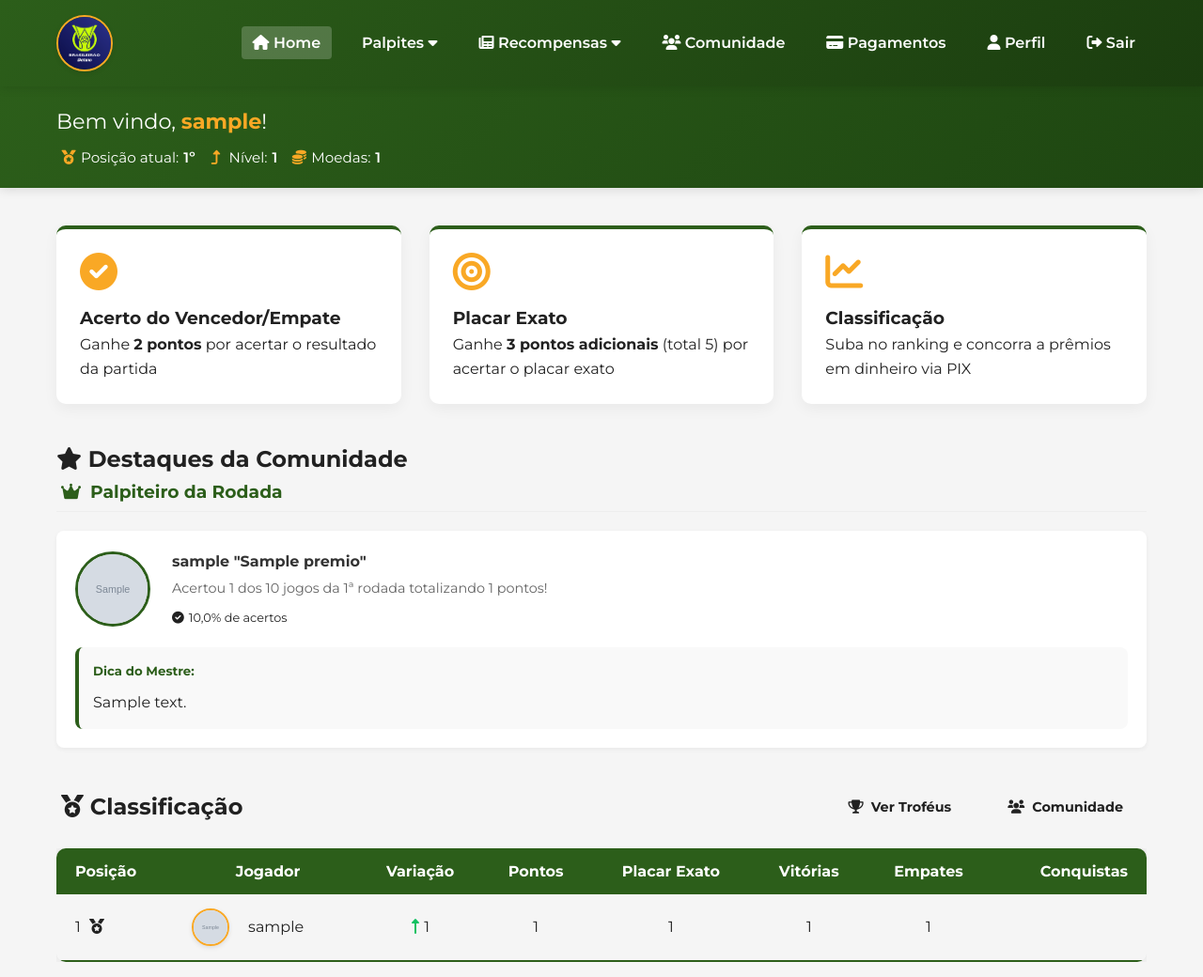
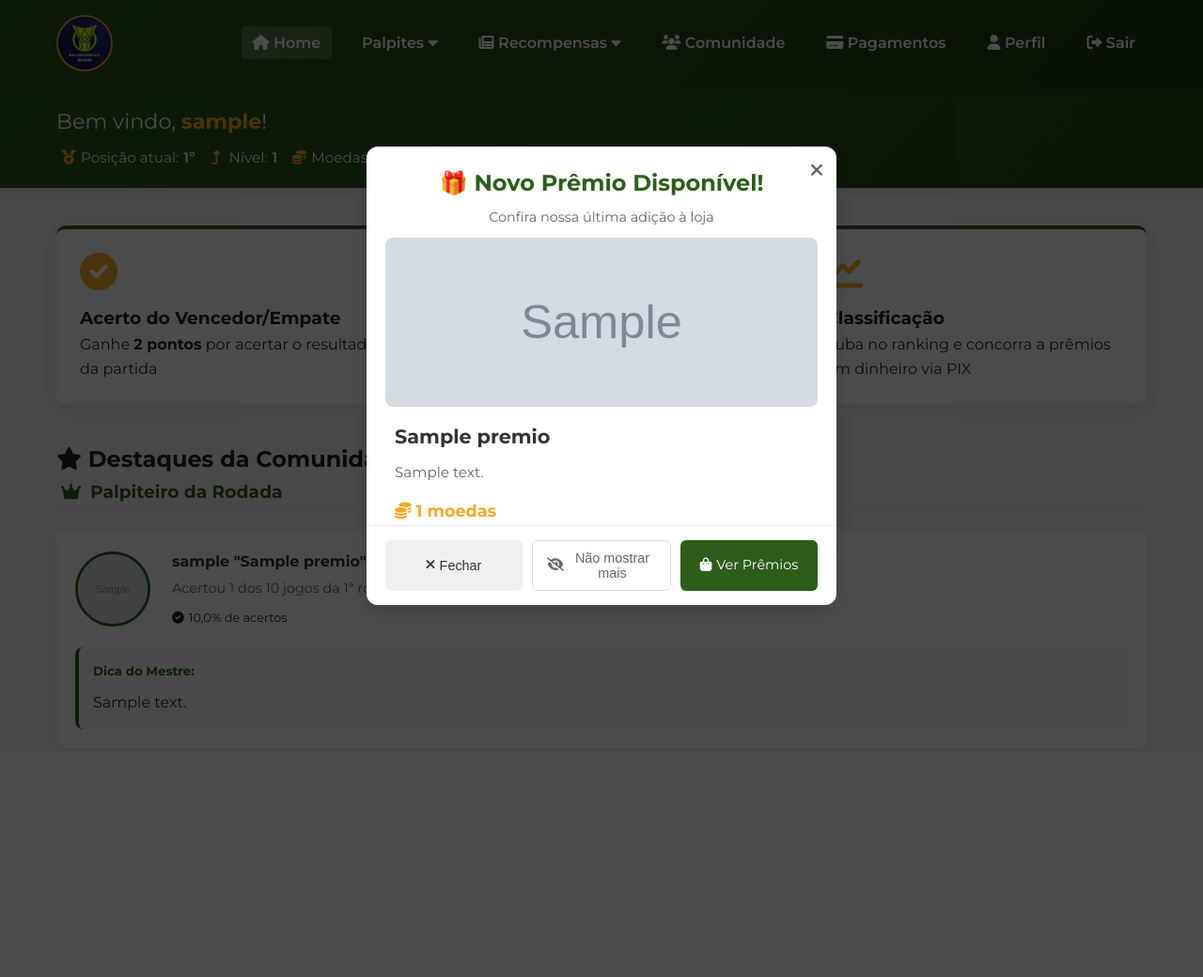
Before and after one commit to hiagospencer/bolao_virtual-2.0, a Django app: page / in a window 1280 px wide. Shown: the top 1040 px of the page at 94% size. After the commit the page ends 776 px from the top, so only its background shows below. Run offline with Django 5.2, Linux system fonts and the light colour scheme; a user stored in the database is signed in; tables that the repository leaves empty hold one stand-in row (values such as "Sample post"); grey boxes marked "Sample" are stand-in pictures; some libraries are stand-ins or nearby versions.

Commit message:
Criando o popup de novos premios na home

```diff
--- a/core/views.py
+++ b/core/views.py
@@ -16,11 +16,13 @@ from .utils import calcular_total_pontos_rodadas_usuarios
 
 def homepage(request):
     usuario_logado = request.user
+    ultimo_premio = None
 
     usuarios_pagantes = UserProfile.objects.filter(pagamento=True).values_list('user_id', flat=True)
     destaque = DestaqueDaSemana.objects.order_by('-rodada').first()
     usuario = None
     if request.user.is_authenticated:
+        ultimo_premio = Premio.objects.filter(disponivel=True).order_by('-data_criacao').first()
         participante = UserProfile.objects.get(user=usuario_logado)
         participante.corrigir_nivel()
         verificar_conquistas(participante)
@@ -51,7 +53,7 @@ def homepage(request):
     if PontuacaoRodada.objects.all().exists():
         pontuacao_rodada = PontuacaoRodada.objects.filter(usuario=destaque.usuario).order_by('-rodada').first()
 
-    context = {'classificacao': classificacao, "premiacoes":premiacoes, "usuario": usuario, 'destaque': destaque, 'titulo_ativo_destaque': titulo_ativo_destaque,"pontuacao_rodada":pontuacao_rodada}
+    context = {'classificacao': classificacao, "premiacoes":premiacoes, "usuario": usuario, 'destaque': destaque, 'titulo_ativo_destaque': titulo_ativo_destaque,"pontuacao_rodada":pontuacao_rodada, 'ultimo_premio': ultimo_premio,}
     return render(request, 'index.html', context)
 
 @login_required
--- a/loja/models.py
+++ b/loja/models.py
@@ -35,6 +35,8 @@ class ItemLoja(models.Model):
         ('camiseta', 'Camiseta'),
         ('calcao', 'Calção'),
         ('basquete', 'Camisa de Basquete'),
+        ('acessorios', 'Acessórios'),
+        ('games', 'Games'),
     ]
 
     nome = models.CharField(max_length=100)
--- a/premios/views.py
+++ b/premios/views.py
@@ -50,11 +50,11 @@ def lista_premios(request):
         estoque=0
     ).exclude(
         id__in=PedidoPremio.objects.filter(usuario=request.user).values_list('premio_id', flat=True)
-    )
+    ).order_by('-data_criacao')
 
     # Aplicar filtro de categoria se existir
     if categoria_id and categoria_id != 'todos':
-        premios_disponiveis = premios_disponiveis.filter(categoria_id=categoria_id)
+        premios_disponiveis = premios_disponiveis.filter(categoria_id=categoria_id).order_by('-data_criacao')
 
 
     # Prêmios já adquiridos pelo usuário
--- /dev/null
+++ b/static/css/novo_premio_popup.css
@@ -0,0 +1,151 @@
+/* Namespace: np- (novo-premio) */
+.np-modal-overlay {
+  position: fixed;
+  top: 0;
+  left: 0;
+  right: 0;
+  bottom: 0;
+  background-color: rgba(0, 0, 0, 0.7);
+  display: flex;
+  justify-content: center;
+  align-items: center;
+  z-index: 9999;
+  opacity: 0;
+  visibility: hidden;
+  transition: all 0.3s ease;
+}
+
+.np-modal-overlay.np-active {
+  opacity: 1;
+  visibility: visible;
+}
+
+.np-modal-container {
+  background-color: white;
+  border-radius: 12px;
+  width: 90%;
+  max-width: 500px;
+  position: relative;
+  box-shadow: 0 5px 20px rgba(0, 0, 0, 0.2);
+  transform: translateY(20px);
+  transition: transform 0.3s ease;
+}
+
+.np-active .np-modal-container {
+  transform: translateY(0);
+}
+
+.np-close-btn {
+  position: absolute;
+  top: 15px;
+  right: 15px;
+  background: none;
+  border: none;
+  font-size: 1.2rem;
+  cursor: pointer;
+  color: #666;
+}
+
+.np-modal-header {
+  padding: 20px 20px 10px;
+  text-align: center;
+}
+
+.np-modal-title {
+  margin: 0;
+  color: var(--primary);
+  font-size: 1.5rem;
+}
+
+.np-modal-subtitle {
+  margin: 5px 0 0;
+  color: #666;
+  font-size: 0.9rem;
+}
+
+.np-modal-body {
+  padding: 0 20px;
+}
+
+.np-premio-image-container {
+  height: 180px;
+  overflow: hidden;
+  border-radius: 8px;
+  margin-bottom: 15px;
+}
+
+.np-premio-image {
+  width: 100%;
+  height: 100%;
+  object-fit: cover;
+}
+
+.np-premio-info {
+  padding: 0 10px;
+}
+
+.np-premio-name {
+  margin: 0 0 10px;
+  color: #333;
+  font-size: 1.3rem;
+}
+
+.np-premio-desc {
+  color: #666;
+  margin: 0 0 15px;
+  font-size: 0.95rem;
+}
+
+.np-premio-price {
+  color: var(--secondary);
+  font-weight: bold;
+  font-size: 1.1rem;
+}
+
+.np-modal-footer {
+  display: flex;
+  justify-content: space-between;
+  padding: 15px 20px;
+  border-top: 1px solid #eee;
+  gap: 10px;
+}
+
+.np-btn {
+  padding: 10px 15px;
+  border-radius: 6px;
+  border: none;
+  cursor: pointer;
+  font-weight: 500;
+  display: flex;
+  align-items: center;
+  gap: 5px;
+  font-size: 0.9rem;
+  flex: 1;
+  justify-content: center;
+}
+
+.np-btn-primary {
+  background-color: var(--primary);
+  color: white;
+}
+
+.np-btn-secondary {
+  background-color: #f0f0f0;
+  color: #333;
+}
+
+.np-btn-disable {
+  background-color: #fff;
+  color: #666;
+  border: 1px solid #ddd;
+}
+
+@media (max-width: 480px) {
+  .np-modal-footer {
+    flex-direction: column;
+  }
+
+  .np-btn {
+    width: 100%;
+  }
+}
--- /dev/null
+++ b/static/js/novo_premio_popup.js
@@ -0,0 +1,43 @@
+document.addEventListener('DOMContentLoaded', function() {
+    const popup = document.getElementById('novoPremioPopup');
+    const closeBtn = document.querySelector('.np-close-btn');
+    const closeBtnFooter = document.querySelector('.np-btn-close');
+    const disableBtn = document.querySelector('.np-btn-disable');
+    const ultimoPremioId = "{{ ultimo_premio.id }}"; // Passado pelo context
+
+    // Verifica preferências do usuário
+    const popupDisabled = localStorage.getItem('np_popup_disabled');
+    const ultimoPremioVisto = localStorage.getItem('np_ultimo_premio');
+
+    // Mostra popup se:
+    // 1. Não está desativado
+    // 2. É um prêmio novo
+    if (popupDisabled !== 'true' && ultimoPremioVisto !== ultimoPremioId) {
+        setTimeout(() => {
+            popup.classList.add('np-active');
+        }, 3000); // Mostra após 3 segundos
+    }
+
+    // Fechar popup (botão X e botão Fechar)
+    [closeBtn, closeBtnFooter].forEach(btn => {
+        btn.addEventListener('click', function() {
+            popup.classList.remove('np-active');
+            localStorage.setItem('np_ultimo_premio', ultimoPremioId);
+        });
+    });
+
+    // Desativar popups futuros
+    disableBtn.addEventListener('click', function() {
+        popup.classList.remove('np-active');
+        localStorage.setItem('np_popup_disabled', 'true');
+        localStorage.setItem('np_ultimo_premio', ultimoPremioId);
+    });
+
+    // Fechar ao clicar fora
+    popup.addEventListener('click', function(e) {
+        if (e.target === this) {
+            popup.classList.remove('np-active');
+            localStorage.setItem('np_ultimo_premio', ultimoPremioId);
+        }
+    });
+});
--- a/templates/auxiliar/base.html
+++ b/templates/auxiliar/base.html
@@ -40,6 +40,7 @@
     <link rel="stylesheet" href="{% static 'css/pagamento.css' %}">
     <link rel="stylesheet" href="{% static 'css/termos.css' %}">
     <link rel="stylesheet" href="{% static 'css/conquistas_premios.css' %}">
+    <link rel="stylesheet" href="{% static 'css/novo_premio_popup.css' %}">
 </head>
 
 <body class="home-page">
@@ -55,6 +56,7 @@
     <script src="{% static 'js/pagamento.js' %}"></script>
     <script src="{% static 'js/comunidade.js' %}"></script>
     <script src="{% static 'js/premios.js' %}"></script>
+    <script src="{% static 'js/novo_premio_popup.js' %}"></script>
 
     <script>
     // Lógica para filtrar por abas
--- a/templates/index.html
+++ b/templates/index.html
@@ -170,5 +170,7 @@
             </div>
         </section>
     </main>
-
+{% if ultimo_premio %}
+  {% include 'premios/novo_premio_popup.html' %}
+{% endif %}
 {% endblock %}
--- /dev/null
+++ b/templates/premios/novo_premio_popup.html
@@ -0,0 +1,40 @@
+<div class="np-modal-overlay" id="novoPremioPopup">
+  <div class="np-modal-container">
+    <button class="np-close-btn" aria-label="Fechar">
+      <i class="fas fa-times"></i>
+    </button>
+
+    <div class="np-modal-header">
+      <h3 class="np-modal-title">🎁 Novo Prêmio Disponível!</h3>
+      <p class="np-modal-subtitle">Confira nossa última adição à loja</p>
+    </div>
+
+    <div class="np-modal-body">
+      {% if ultimo_premio.imagem %}
+      <div class="np-premio-image-container">
+        <img src="{{ ultimo_premio.imagem.url }}" alt="{{ ultimo_premio.nome }}" class="np-premio-image">
+      </div>
+      {% endif %}
+
+      <div class="np-premio-info">
+        <h4 class="np-premio-name">{{ ultimo_premio.nome }}</h4>
+        <p class="np-premio-desc">{{ ultimo_premio.descricao }}</p>
+        <div class="np-premio-price">
+          <i class="fas fa-coins"></i> {{ ultimo_premio.preco_moedas }} moedas
+        </div>
+      </div>
+    </div>
+
+    <div class="np-modal-footer">
+      <button class="np-btn np-btn-secondary np-btn-close">
+        <i class="fas fa-times"></i> Fechar
+      </button>
+      <button class="np-btn np-btn-disable">
+        <i class="fas fa-eye-slash"></i> Não mostrar mais
+      </button>
+      <a href="{% url 'lista_premios' %}" class="np-btn np-btn-primary">
+        <i class="fas fa-shopping-bag"></i> Ver Prêmios
+      </a>
+    </div>
+  </div>
+</div>
--- a/templates/premios/resgate_voucher.html
+++ b/templates/premios/resgate_voucher.html
@@ -90,7 +90,7 @@ document.getElementById('btn-copiar').addEventListener('click', function() {
 document.getElementById('btn-whatsapp')?.addEventListener('click', function() {
   const codigo = document.getElementById('voucher-code').value;
   const mensagem = `Olá, resgatei meu voucher {{ pedido.premio.nome}}, código: ${codigo} e gostaria de usá-lo.`;
-  const whatsappUrl = `https://wa.me/+55{{ whatsapp_link }}?text=${encodeURIComponent(mensagem)}`;
+  const whatsappUrl = `https://wa.me/{{ whatsapp_link }}?text=${encodeURIComponent(mensagem)}`;
   window.open(whatsappUrl, '_blank');
 });
 
```
Also changed, not shown: static/css/conquistas_premios.css (+32 -0 lines), templates/premios/conquistas_premios.html (+11 -0 lines), templates/premios/partials/premios_lista.html (+9 -0 lines), loja/migrations/0009_alter_itemloja_tipo.py (added), media/premios/mini-som.jpg (added), premios/models.py (line endings or trailing spaces).
